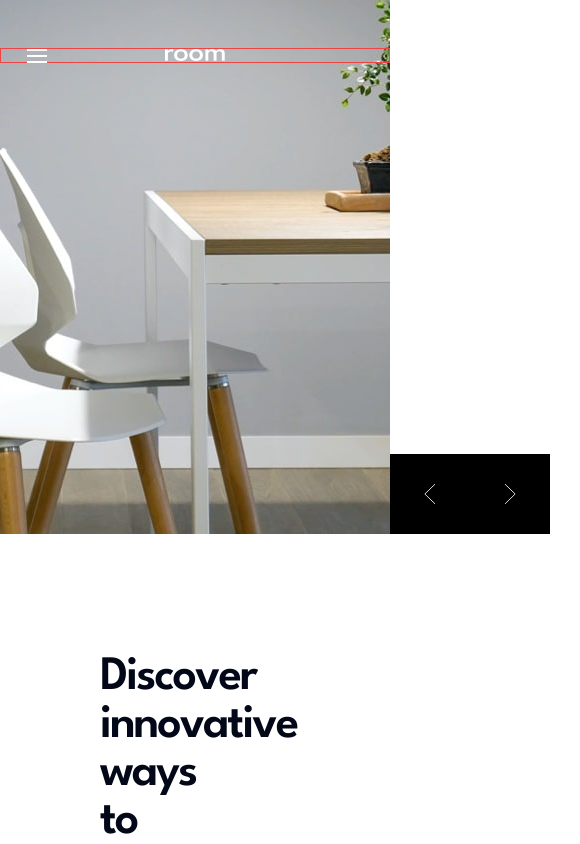
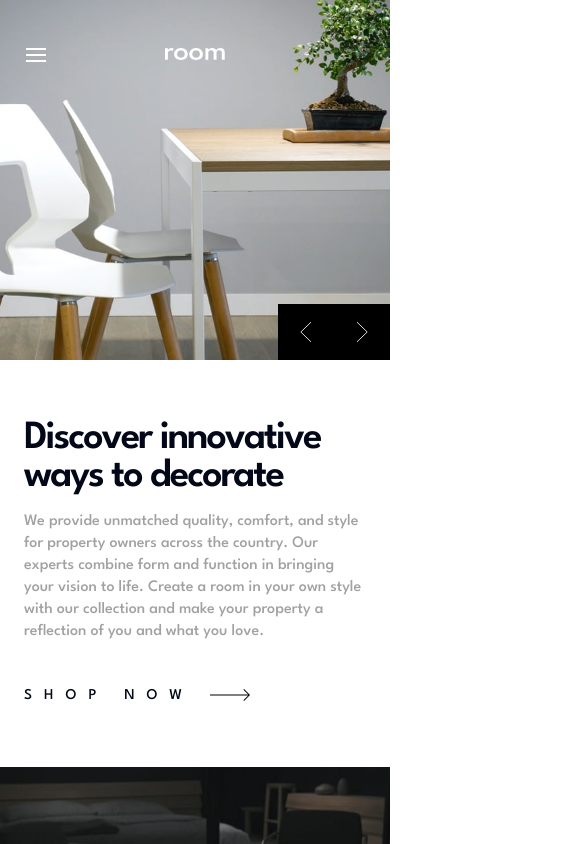
Before and after one commit to robcrock/room-homepage, a Next.js app: page / in a window 390 px wide. Shown: the top 844 px of the page, 580 px wide, since content can reach past the window. Built offline with nearby package versions, Linux system fonts and the light colour scheme.

Commit message:
'Refactor navigation components and styles for better organization and maintainability.'

```diff
--- a/src/app/page.tsx
+++ b/src/app/page.tsx
@@ -5,11 +5,12 @@ import Image from "next/image";
 import { useState } from "react";
 import { motion, AnimatePresence } from "framer-motion";
 
+type NavItem = "Home" | "Shop" | "About" | "Contact";
+const NAV_ITEMS: NavItem[] = ["Home", "Shop", "About", "Contact"];
+
 export default function Home() {
   const [isMenuOpen, setIsMenuOpen] = useState(false);
   const [currentSlide, setCurrentSlide] = useState(0);
-
-  const NAV_ITEMS = ["Home", "Shop", "About", "Contact"];
 
   const slides = [
     {
@@ -36,61 +37,14 @@ export default function Home() {
     <main className="flex min-h-screen flex-col">
       {/* Top Half */}
       <div className="flex flex-col md:flex-row">
-        <div className="relative h-[534px] w-full md:w-[840px]">
-          <nav className="absolute top-12 z-10 flex w-full items-center justify-center gap-14 border border-red-500 md:left-16 md:top-16 md:justify-start">
-            {/* Mobile Nav */}
-            <button
-              className="absolute left-6 flex h-6 w-6 flex-row items-center justify-center gap-8 lg:hidden"
-              onClick={() => setIsMenuOpen(true)}
-            >
-              <Image
-                src="/images/icon-hamburger.svg"
-                alt="hamburger"
-                width={20}
-                height={14}
-              />
-            </button>
-            <Image
-              src="/images/logo.svg"
-              alt="logo"
-              width={60}
-              height={13}
-              className="max-h-[13px]"
-            />
-            {/* Desktop Nav */}
-            <ul className="text-fem-white hidden flex-row gap-8 text-base font-semibold md:flex">
-              {NAV_ITEMS.map((item) => (
-                <li key={item}>{item}</li>
-              ))}
-            </ul>
-          </nav>
-          {/* Mobile Nav */}
-          <div
-            className={`bg-fem-black/50 fixed inset-0 z-50 flex h-screen w-screen transform flex-col transition-transform duration-300 ease-in-out md:hidden ${
-              isMenuOpen ? "translate-x-0" : "-translate-x-full"
-            }`}
-          >
-            <div className="bg-fem-white flex h-[110px] flex-col items-center justify-center">
-              <div className="flex w-full items-center justify-between px-6">
-                <button
-                  className="hover:text-fem-black flex h-6 w-6 flex-row items-center justify-center text-white"
-                  onClick={() => setIsMenuOpen(false)}
-                >
-                  <Image
-                    src="/images/icon-close.svg"
-                    alt="close"
-                    width={20}
-                    height={14}
-                  />
-                </button>
-                <ul className="text-fem-black flex flex-row gap-8 font-semibold md:hidden lg:flex">
-                  {NAV_ITEMS.map((item) => (
-                    <li key={item}>{item}</li>
-                  ))}
-                </ul>
-              </div>
-            </div>
-          </div>
+        {/* The follow div contains the hero image, navigation, and previous/next slide buttons */}
+        <div className="relative h-[360px] w-full md:h-[534px] md:w-[840px]">
+          <Navigation NAV_ITEMS={NAV_ITEMS} setIsMenuOpen={setIsMenuOpen} />
+          <MobileMenu
+            NAV_ITEMS={NAV_ITEMS}
+            isMenuOpen={isMenuOpen}
+            setIsMenuOpen={setIsMenuOpen}
+          />
           <AnimatePresence mode="popLayout">
             <motion.div
               key={currentSlide}
@@ -108,46 +62,26 @@ export default function Home() {
               />
             </motion.div>
           </AnimatePresence>
-          <div className="absolute bottom-0 right-0 flex translate-x-full flex-row">
-            <button
-              className={cn(
-                "bg-fem-black hover:bg-fem-veryDarkGray flex h-[80px] w-[80px] items-center justify-center transition-colors",
-              )}
-              aria-label="Previous slide"
+          <div className="absolute bottom-0 right-0 flex flex-row md:translate-x-full">
+            <SlideButton
+              direction="previous"
               onClick={() =>
                 setCurrentSlide((prev) =>
                   prev === 0 ? slides.length - 1 : prev - 1,
                 )
               }
-            >
-              <Image
-                src="/images/icon-angle-left.svg"
-                alt=""
-                width={12}
-                height={24}
-              />
-            </button>
-            <button
-              className={cn(
-                "bg-fem-black hover:bg-fem-veryDarkGray flex h-[80px] w-[80px] items-center justify-center transition-colors",
-              )}
-              aria-label="Next slide"
+            />
+            <SlideButton
+              direction="next"
               onClick={() =>
                 setCurrentSlide((prev) =>
                   prev === slides.length - 1 ? 0 : prev + 1,
                 )
               }
-            >
-              <Image
-                src="/images/icon-angle-right.svg"
-                alt=""
-                width={12}
-                height={24}
-              />
-            </button>
+            />
           </div>
         </div>
-        <div className="w-[41%] px-[100px] pt-[120px]">
+        <div className="w-full px-6 py-[60px] md:w-[41%] md:px-[100px] md:pt-[120px]">
           <AnimatePresence mode="popLayout">
             <motion.div
               key={currentSlide}
@@ -156,10 +90,10 @@ export default function Home() {
               exit={{ opacity: 0 }}
               transition={{ duration: 1 }}
             >
-              <h1 className="mb-[18px] text-5xl font-semibold -tracking-[2px]">
+              <h1 className="leading-auto mb-[15px] text-[40px] font-semibold !leading-[.95] -tracking-[2px] md:mb-[18px] md:text-5xl">
                 {slides[currentSlide].title}
               </h1>
-              <p className="tracking-0 text-fem-darkGray mb-[26px] text-[16px] font-medium leading-[22px]">
+              <p className="tracking-0 text-fem-darkGray mb-[41px] text-[16px] font-medium leading-[22px] md:mb-[26px]">
                 {slides[currentSlide].description}
               </p>
             </motion.div>
@@ -188,7 +122,7 @@ export default function Home() {
           width={420}
           height={266}
         />
-        <div className="w-[580px] px-12 py-[50px]">
+        <div className="w-full px-8 py-[50px] md:w-[580px] md:px-12">
           <h1 className="mb-4 text-base font-bold uppercase leading-[22px] tracking-[6px]">
             About our furniture
           </h1>
@@ -211,3 +145,139 @@ export default function Home() {
     </main>
   );
 }
+
+type NavigationProps = {
+  NAV_ITEMS: NavItem[];
+  setIsMenuOpen: (isMenuOpen: boolean) => void;
+};
+
+function Navigation({ NAV_ITEMS, setIsMenuOpen }: NavigationProps) {
+  return (
+    <nav className="absolute top-12 z-10 flex w-full items-center justify-center gap-14 md:left-16 md:top-16 md:justify-start">
+      <MobileNavButton setIsMenuOpen={setIsMenuOpen} />
+      <Logo />
+      <DesktopNavItems NAV_ITEMS={NAV_ITEMS} />
+    </nav>
+  );
+}
+
+type MobileNavButtonProps = {
+  setIsMenuOpen: (isMenuOpen: boolean) => void;
+};
+
+function MobileNavButton({ setIsMenuOpen }: MobileNavButtonProps) {
+  return (
+    <button
+      className="absolute left-6 flex h-6 w-6 flex-row items-center justify-center gap-8 lg:hidden"
+      onClick={() => setIsMenuOpen(true)}
+    >
+      <Image
+        src="/images/icon-hamburger.svg"
+        alt="hamburger"
+        width={20}
+        height={14}
+      />
+    </button>
+  );
+}
+
+function Logo() {
+  return (
+    <Image
+      src="/images/logo.svg"
+      alt="logo"
+      width={60}
+      height={13}
+      className="max-h-[13px]"
+    />
+  );
+}
+
+function DesktopNavItems({ NAV_ITEMS }: { NAV_ITEMS: NavItem[] }) {
+  return (
+    <ul className="text-fem-white hidden flex-row gap-8 text-base font-semibold md:flex">
+      {NAV_ITEMS.map((item) => (
+        <li key={item}>{item}</li>
+      ))}
+    </ul>
+  );
+}
+
+function MobileMenu({
+  NAV_ITEMS,
+  isMenuOpen,
+  setIsMenuOpen,
+}: {
+  NAV_ITEMS: NavItem[];
+  isMenuOpen: boolean;
+  setIsMenuOpen: (isMenuOpen: boolean) => void;
+}) {
+  return (
+    <div
+      className={`bg-fem-black/50 fixed inset-0 z-50 flex h-screen w-screen transform flex-col transition-transform duration-300 ease-in-out md:hidden ${
+        isMenuOpen ? "translate-x-0" : "-translate-x-full"
+      }`}
+    >
+      <div className="bg-fem-white flex h-[110px] flex-col items-center justify-center">
+        <div className="flex w-full items-center justify-between px-6">
+          <CloseButton setIsMenuOpen={setIsMenuOpen} />
+          <MobileNavItems NAV_ITEMS={NAV_ITEMS} />
+        </div>
+      </div>
+    </div>
+  );
+}
+
+type CloseButtonProps = {
+  setIsMenuOpen: (isMenuOpen: boolean) => void;
+};
+
+function CloseButton({ setIsMenuOpen }: CloseButtonProps) {
+  return (
+    <button
+      className="hover:text-fem-black flex h-6 w-6 flex-row items-center justify-center text-white"
+      onClick={() => setIsMenuOpen(false)}
+    >
+      <Image src="/images/icon-close.svg" alt="close" width={20} height={14} />
+    </button>
+  );
+}
+
+type MobileNavItemsProps = {
+  NAV_ITEMS: NavItem[];
+};
+
+function MobileNavItems({ NAV_ITEMS }: MobileNavItemsProps) {
+  return (
+    <ul className="text-fem-black flex flex-row gap-8 font-semibold md:hidden lg:flex">
+      {NAV_ITEMS.map((item) => (
+        <li key={item}>{item}</li>
+      ))}
+    </ul>
+  );
+}
+
+function SlideButton({
+  direction,
+  onClick,
+}: {
+  direction: "previous" | "next";
+  onClick: () => void;
+}) {
+  return (
+    <button
+      className={cn(
+        "bg-fem-black hover:bg-fem-veryDarkGray flex h-[56px] w-[56px] items-center justify-center transition-colors md:h-[80px] md:w-[80px]",
+      )}
+      aria-label={`${direction} slide`}
+      onClick={onClick}
+    >
+      <Image
+        src={`/images/icon-angle-${direction === "previous" ? "left" : "right"}.svg`}
+        alt=""
+        width={12}
+        height={24}
+      />
+    </button>
+  );
+}
```
